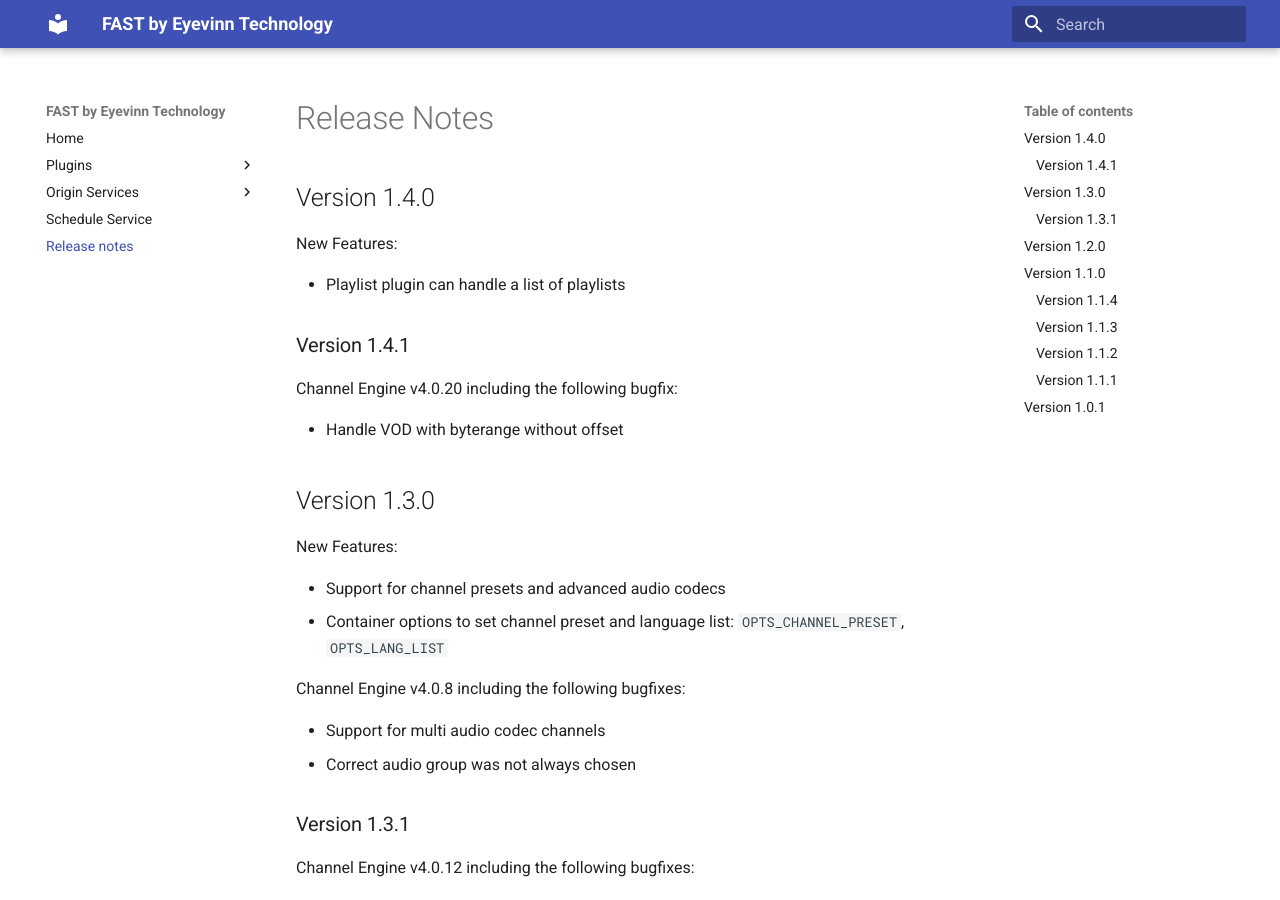
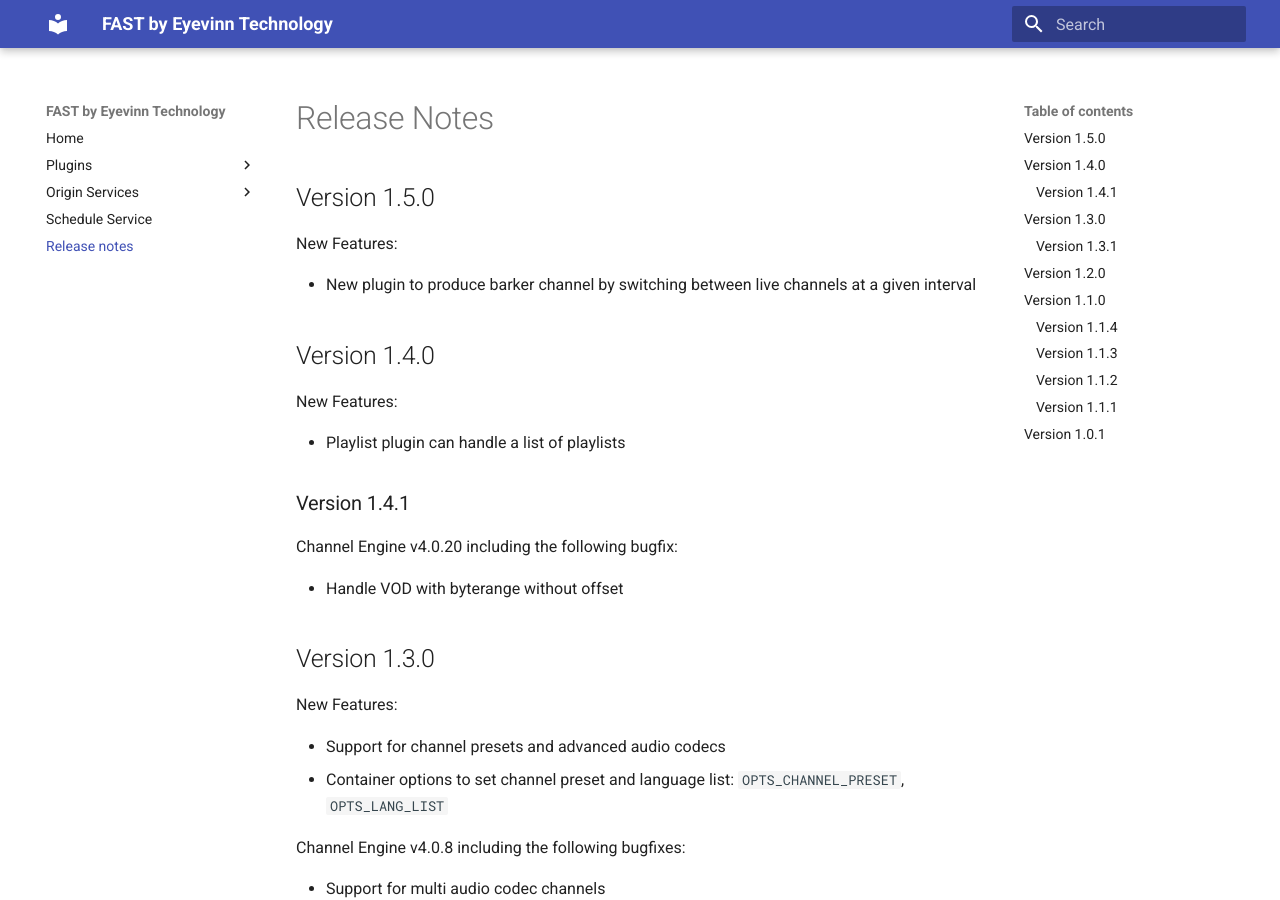
Before and after one commit to Eyevinn/docker-fast, an MkDocs documentation site: the page built from docs/changelog.md, in a window 1280 px wide and 900 px high. Built offline with MkDocs 1.6.1 and Material for MkDocs 9.7.7, drawn with Linux system fonts in a browser that asks for light colours.

Commit message:
chore: updated changelog for 1.5.0

```diff
--- a/docs/changelog.md
+++ b/docs/changelog.md
@@ -1,4 +1,10 @@
 # Release Notes
+
+## Version 1.5.0
+
+New Features:
+
+- New plugin to produce barker channel by switching between live channels at a given interval
 
 ## Version 1.4.0
 
```
